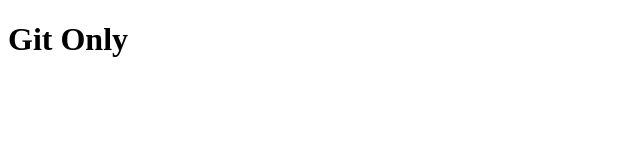
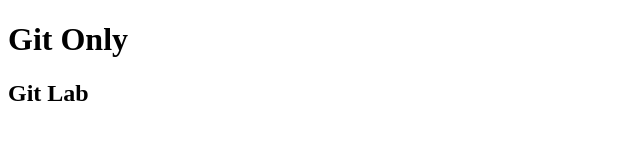
Before and after one commit to rezanikafarin700/project, a plain HTML site: page index.html in a window 1280 px wide. Shown: the whole page, without its empty margins (0-640 px from the left). Drawn offline with Linux system fonts and the light colour scheme.

Commit message:
Update index.html for two

```diff
--- a/index.html
+++ b/index.html
@@ -3,6 +3,7 @@
     <title>GitLab</title>
 <head>
     <h1>Git Only</h1>
+    <h2>Git Lab</h2>
     <meta charset="UTF-8">
     <meta name="viewport"
           content="width=device-width, user-scalable=no, initial-scale=1.0, maximum-scale=1.0, minimum-scale=1.0">
```
